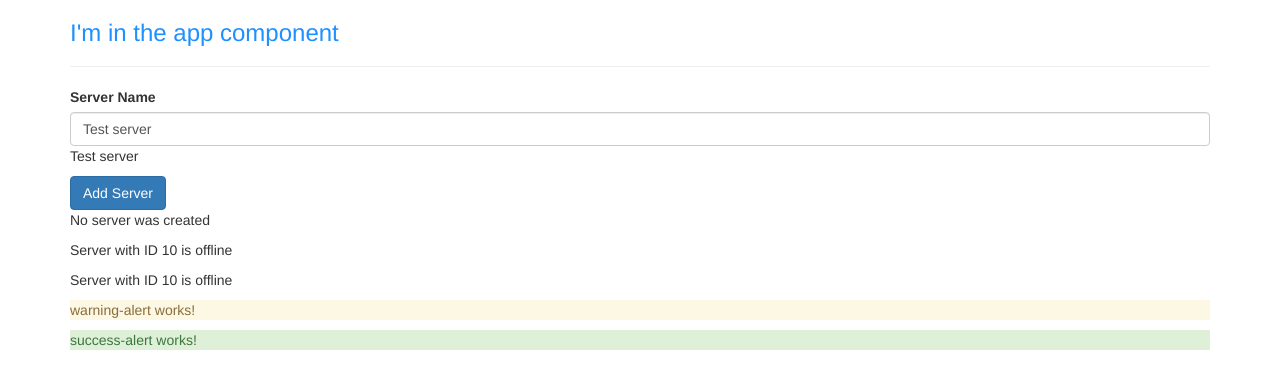
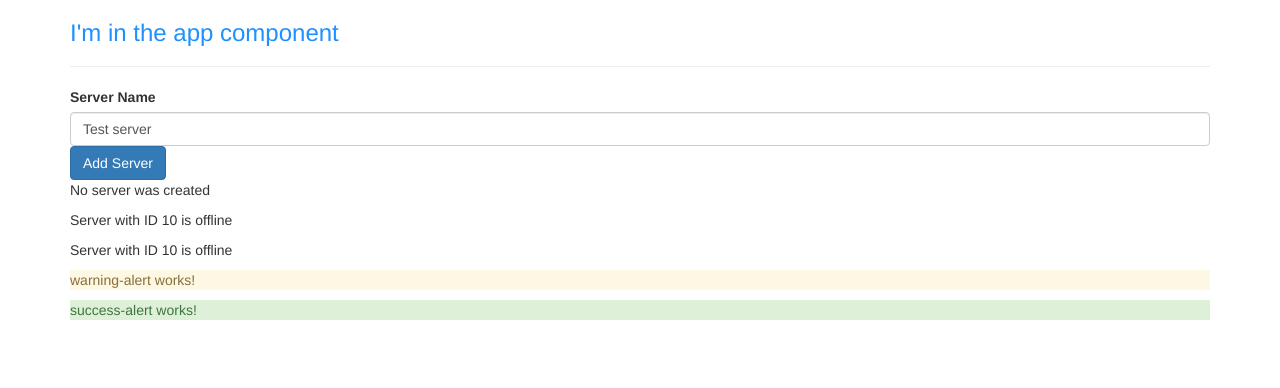
Before and after one commit to m3c0d3/angular-with-bootstrap-app, an Angular app: page / in a window 1280 px wide. Shown: the top 388 px of the page. Built offline with nearby package versions, Linux system fonts and the light colour scheme.

Commit message:
Combining all forms of data binding

```diff
--- a/src/app/servers/servers.component.html
+++ b/src/app/servers/servers.component.html
@@ -8,8 +8,8 @@
 <input type="text"
        class="form-control"
        [(ngModel)]="serverName">
-
-<p>{{serverName}}</p>
+<!--
+<p>{{serverName}}</p>-->
 
 <button class="btn btn-primary"
         [disabled]="!allowNewServer"
--- a/src/app/servers/servers.component.ts
+++ b/src/app/servers/servers.component.ts
@@ -25,7 +25,7 @@ export class ServersComponent implements OnInit {
   }
 
   onCreateServer() {
-    this.serverCreationStatus = 'Server was created';
+    this.serverCreationStatus = 'Server was created! Name is ' + this.serverName;
   }
 
   onUpdateServerName($event: Event) {
```
